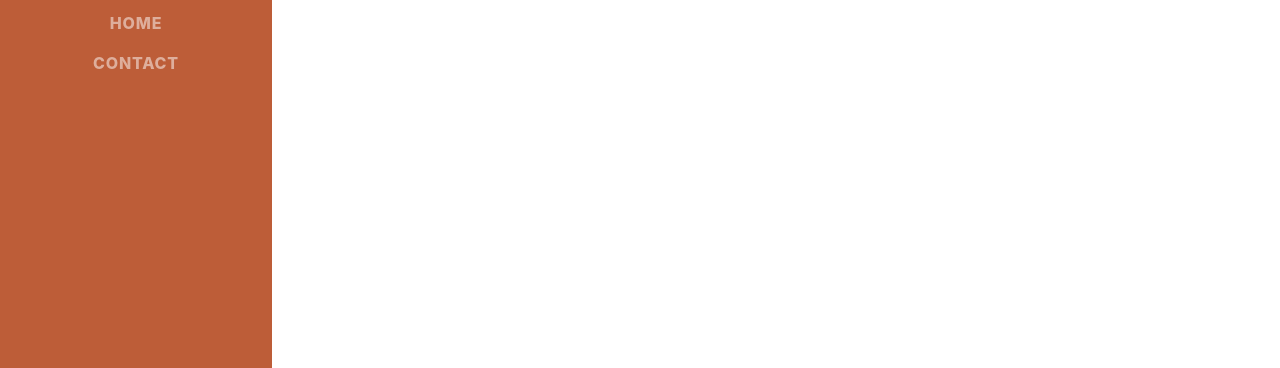
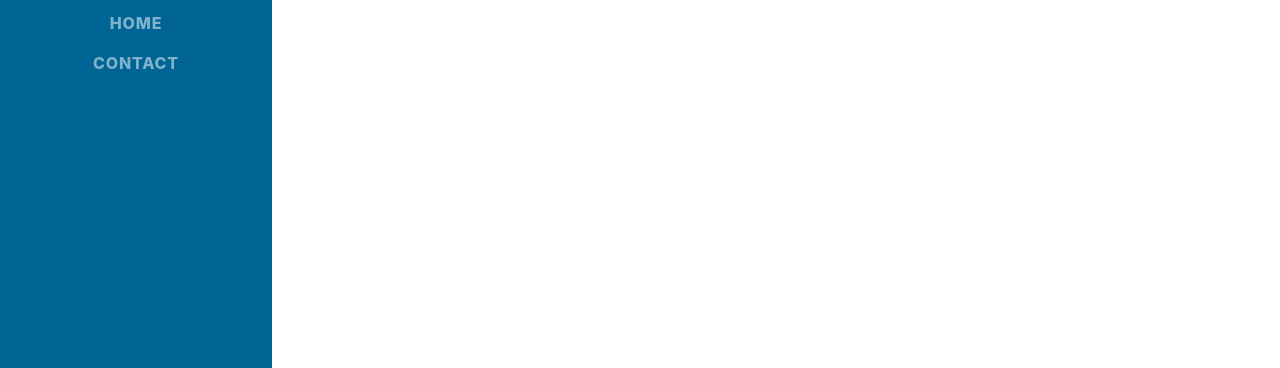
Before and after one commit to elben10/elben.io, a Gatsby site: page / in a window 1280 px wide. Shown: the part 432-800 px from the top of the page. Built offline with nearby package versions, Linux system fonts and the light colour scheme; Gatsby itself is replaced by a stand-in of ours; a web font is replaced by a local one.

Commit message:
Fix primary colour

```diff
--- a/src/scss/_variables.scss
+++ b/src/scss/_variables.scss
@@ -14,7 +14,7 @@ $gray-800: #343a40 !default;
 $gray-900: #212529 !default;
 $black:    #000 !default;
 
-$blue:    #007bff !default;
+$blue:    #006494 !default;
 $indigo:  #6610f2 !default;
 $purple:  #6f42c1 !default;
 $pink:    #e83e8c !default;
@@ -25,7 +25,8 @@ $green:   #28a745 !default;
 $teal:    #20c997 !default;
 $cyan:    #17a2b8 !default;
 
-$primary:       $orange !default;
+
+$primary:       $blue !default;
 $secondary:     $gray-600 !default;
 $success:       $green !default;
 $info:          $cyan !default;
```
